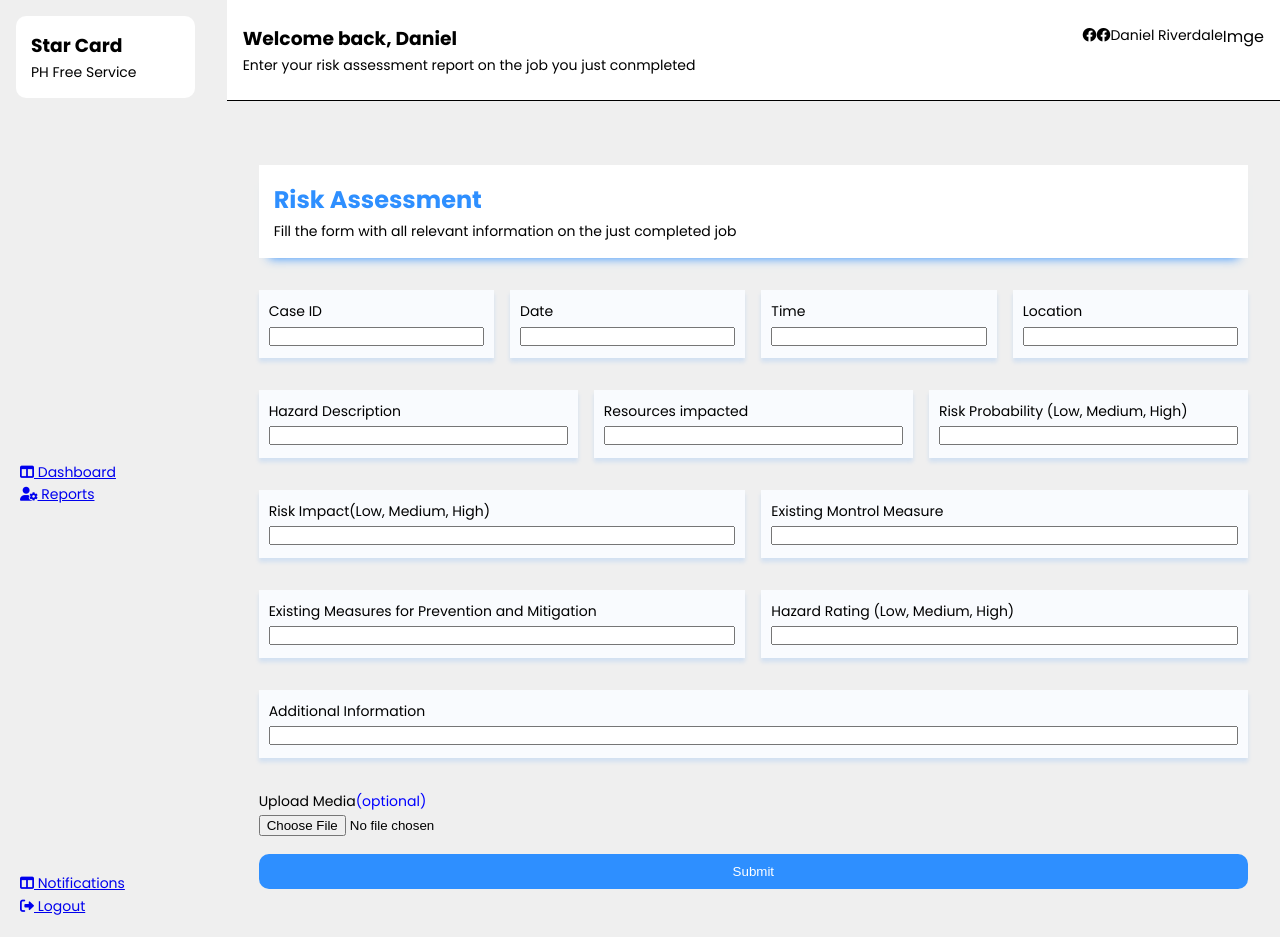
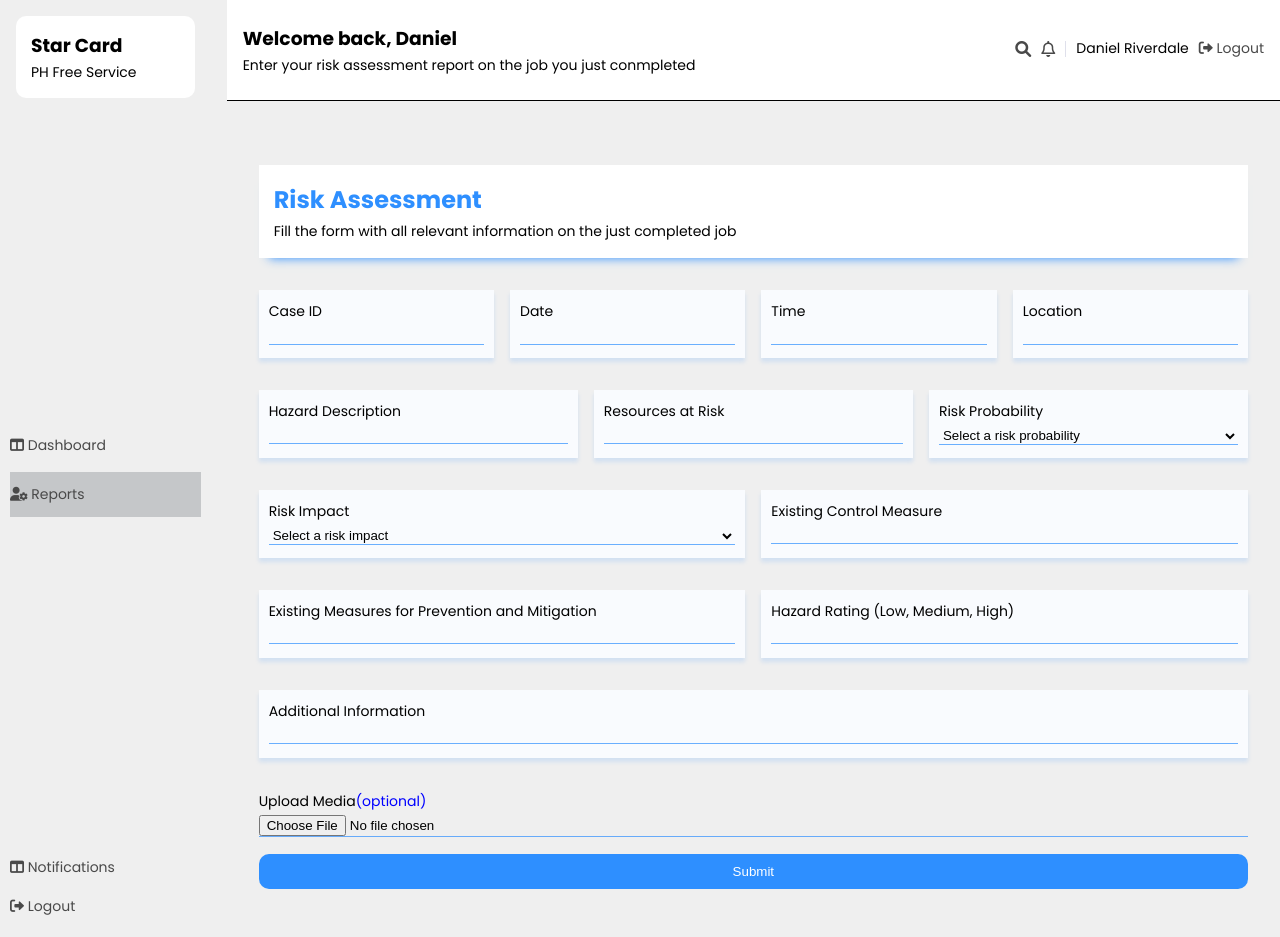
Before and after one commit to Fiewor/star-card, a React (Create React App) app in the folder client/: page /report in a window 1280 px wide. Built offline with nearby package versions, Linux system fonts and the light colour scheme.

Commit message:
Risk Assessment Form final touch

```diff
--- a/client/src/components/Report.css
+++ b/client/src/components/Report.css
@@ -3,6 +3,15 @@
     grid-template-columns: 1fr 5fr;
     grid-gap: 1rem;
     background: #efefef;
+}
+
+.report a {
+    text-decoration: none;
+    color: #494949;
+}
+
+.report a:hover  {
+    color: #000000;
 }
 
 .report  p {
@@ -13,6 +22,7 @@
     background: #ffffff;
     display: flex;
     justify-content: space-between;
+    align-items: center;
     padding: 1.5rem 1rem;
     border-bottom: 1px solid #000000;
 }
@@ -39,9 +49,29 @@
 }
 
 .side-bar-details, .sidebar-logout {
-    margin: 10px;
-    padding: 10px;
+    /* margin: 10px; */
+    /* padding: 10px; */
     color: #494949;
+}
+
+.side-bar-details div, .sidebar-logout div{
+    margin: 10px 0;
+    padding: 10px 10px;
+}
+
+/* Current  */
+.current {
+    background: #c5c7c9;
+    padding: 0.7rem 0;
+}
+
+.fa-search {
+    padding-right: 10px;
+}
+
+.fa-bell {
+    padding-right: 10px;
+    border-right: 1px solid #DFE0EB;
 }
 
 /* Risk form  */
@@ -84,6 +114,18 @@
 
 .risk-form-input form input {
     width: 100%;
+    border: none;
+    border-bottom: 1px solid rgba(46, 143, 255, 0.7);
+    background: transparent;
+    outline: #ffffff;
+}
+
+.risk-form-input form select {
+    width: 100%;
+    border: none;
+    border-bottom: 1px solid rgba(46, 143, 255, 0.7);
+    background: transparent;
+    outline: #ffffff;
 }
 
 .risk-input-group-2 {
--- a/client/src/pages/Report.js
+++ b/client/src/pages/Report.js
@@ -20,31 +20,33 @@ const Report = () => {
 
                 <div className="side-bar-details">
                     <div>
-                        <p>
-                            <a href="#">
-                                <i class="fas fa-columns"></i> Dashboard
-                            </a>
-                        </p>
+                        <a
+                            href="#"
+                        >
+                            <p style={{marginBottom: "1rem"}}>
+                                <i className="fas fa-columns"></i> Dashboard
+                            </p>
+                        </a>
 
-                        <p className="current">
-                            <a href="#">
-                                <i class="fas fa-user-cog"></i> Reports
-                            </a>
-                        </p>
+                        <a href="#">
+                            <p className="current">
+                                <i className="fas fa-user-cog"></i> Reports
+                            </p>
+                        </a>
                     </div>
                 </div>
 
                 <div className="sidebar-logout">
                     <div>
-                        <p>
+                        <p style= {{marginBottom: "1rem"}}>
                             <a href="#">
-                                <i class="fas fa-columns"></i> Notifications
+                                <i className="fas fa-columns"></i> Notifications
                             </a>
                         </p>
 
                         <p>
                             <a href="#">
-                                <i class="fas fa-sign-out-alt"></i> Logout
+                                <i className="fas fa-sign-out-alt"></i> Logout
                             </a>
                         </p>
                     </div>
@@ -63,17 +65,24 @@ const Report = () => {
                     </div>
 
                     <div className="main-page-nav-profile">
-                        <p>
-                            <i className="fab fa fa-facebook"></i>
-                            <i className="fab fa fa-facebook"></i>
-                        </p>
+                        <a href="#">
+                            <i className="fas fa-search"></i>
+                            <i className="far fa-bell"></i>
+                        </a>
 
-                        <div style={{display: 'flex'}}>
-                            <p>
+                        <div style={{display: 'flex', paddingLeft: "10px" }}>
+                            <p style={{paddingRight: "10px"}}>
                                 Daniel Riverdale
                             </p>
                             <div>
-                                Imge
+                                <p>
+                                    <a
+                                        href="#"
+                                        className="logout"
+                                    >
+                                        <i className="fas fa-sign-out-alt"></i> Logout
+                                    </a>
+                                </p>
                             </div>
                         </div>
                     </div>
@@ -143,7 +152,7 @@ const Report = () => {
 
                                     <div>
                                         <label>
-                                            Resources impacted
+                                            Resources at Risk
                                         </label>
                                         <input
                                             type="text"
@@ -153,29 +162,33 @@ const Report = () => {
 
                                     <div>
                                         <label>
-                                            Risk Probability (Low, Medium, High)
+                                            Risk Probability
                                         </label>
-                                        <input
-                                            type="text"
-                                            className="risk-input-text"
-                                        />
+                                        <select>
+                                            <option>Select a risk probability</option>
+                                            <option>Low</option>
+                                            <option>Medium</option>
+                                            <option>High</option>
+                                        </select>
                                     </div>
                                 </div>
 
                                 <div className="risk-input-group-3">
                                     <div>
                                         <label>
-                                            Risk Impact(Low, Medium, High)
+                                            Risk Impact
                                         </label>
-                                        <input
-                                            type="text"
-                                            className="risk-input-text"
-                                        />
+                                        <select>
+                                            <option>Select a risk impact</option>
+                                            <option>Low</option>
+                                            <option>Medium</option>
+                                            <option>High</option>
+                                        </select>
                                     </div>
 
                                     <div>
                                         <label>
-                                            Existing Montrol Measure
+                                            Existing Control Measure
                                         </label>
                                         <input
                                             type="text"
```
